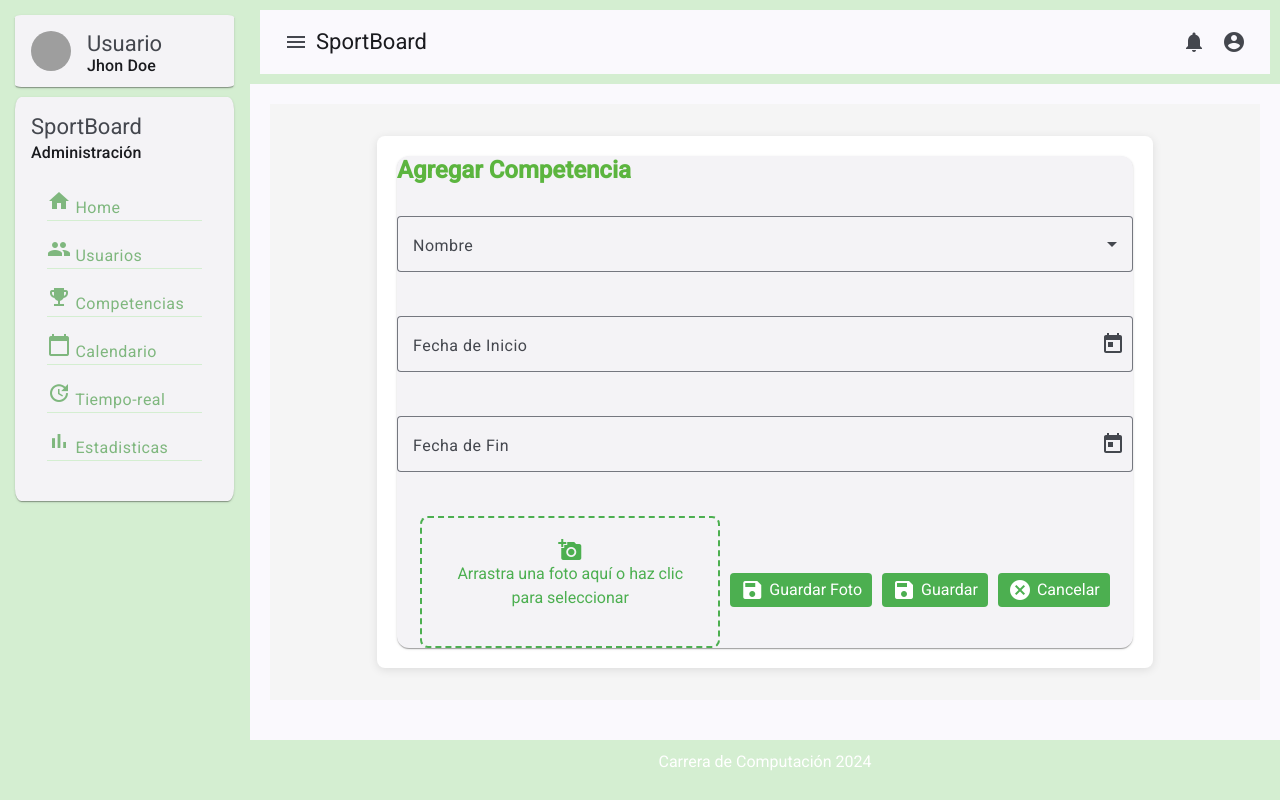
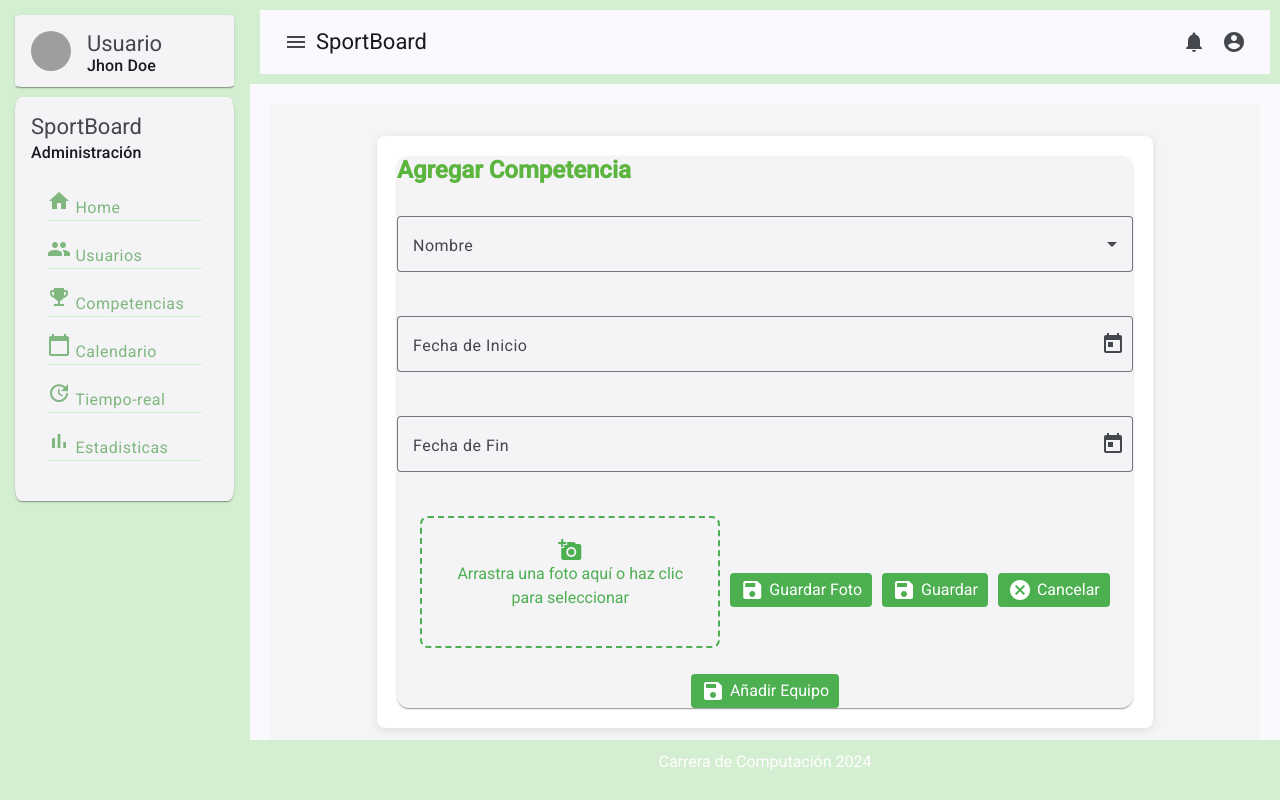
Before and after one commit to geovannyIsma/SportBoard_Competencias, an Angular app in the folder frontend/frontend/: page /competencias/gestion-competencia in a window 1280 px wide. Built offline with nearby package versions, Linux system fonts and the light colour scheme; grey boxes are pictures that could not be loaded.

Commit message:
Mejora módulo

```diff
--- a/frontend/frontend/src/app/competencias/GestionCompetencia/gestion-competencia.component.html
+++ b/frontend/frontend/src/app/competencias/GestionCompetencia/gestion-competencia.component.html
@@ -52,7 +52,9 @@
               <button class="custom-button save-button" (click)="cancelar()">
                     <mat-icon>cancel</mat-icon> Cancelar
               </button>
-
+                <button class="custom-button save-button" (click)="cancelar()">
+                      <mat-icon>save</mat-icon> Añadir Equipo
+                </button>
           </div>
 
           <div *ngIf="errorMessage" class="error-message">{{ errorMessage }}</div>
--- a/frontend/frontend/src/app/competencias/GestionCompetencia/gestion-competencia.component.scss
+++ b/frontend/frontend/src/app/competencias/GestionCompetencia/gestion-competencia.component.scss
@@ -64,12 +64,10 @@
 }
 
 // Estilo para la tabla de competencias
-/* Estilo para la tabla de competencias */
 table {
-  width: 100%; /* Ancho completo */
-  margin-top: 2rem; /* Espaciado superior */
+  width: 100%; // Ancho completo
+  margin-top: 2rem; // Espaciado superior
 }
-
 
 .mat-table {
   width: 100%; // Ancho completo de la tabla
@@ -87,6 +85,7 @@ table {
 
 .button-container {
     display: flex;
+    flex-wrap: wrap;
     gap: 10px; /* Espacio entre los botones */
     justify-content: center;
     align-items: center;
@@ -140,12 +139,6 @@ table {
     background-color: #4CAF50; /* Azul para el botón de Guardar */
 }
 
-/* Añade margen superior a la carta de competencias */
-.saved-competitions-card {
-  margin-top: 2rem; /* Ajusta el valor según necesites */
-}
-
-
 /* Para dispositivos grandes */
 @media (min-width: 1025px) {
     .contenedor-principal {
```
